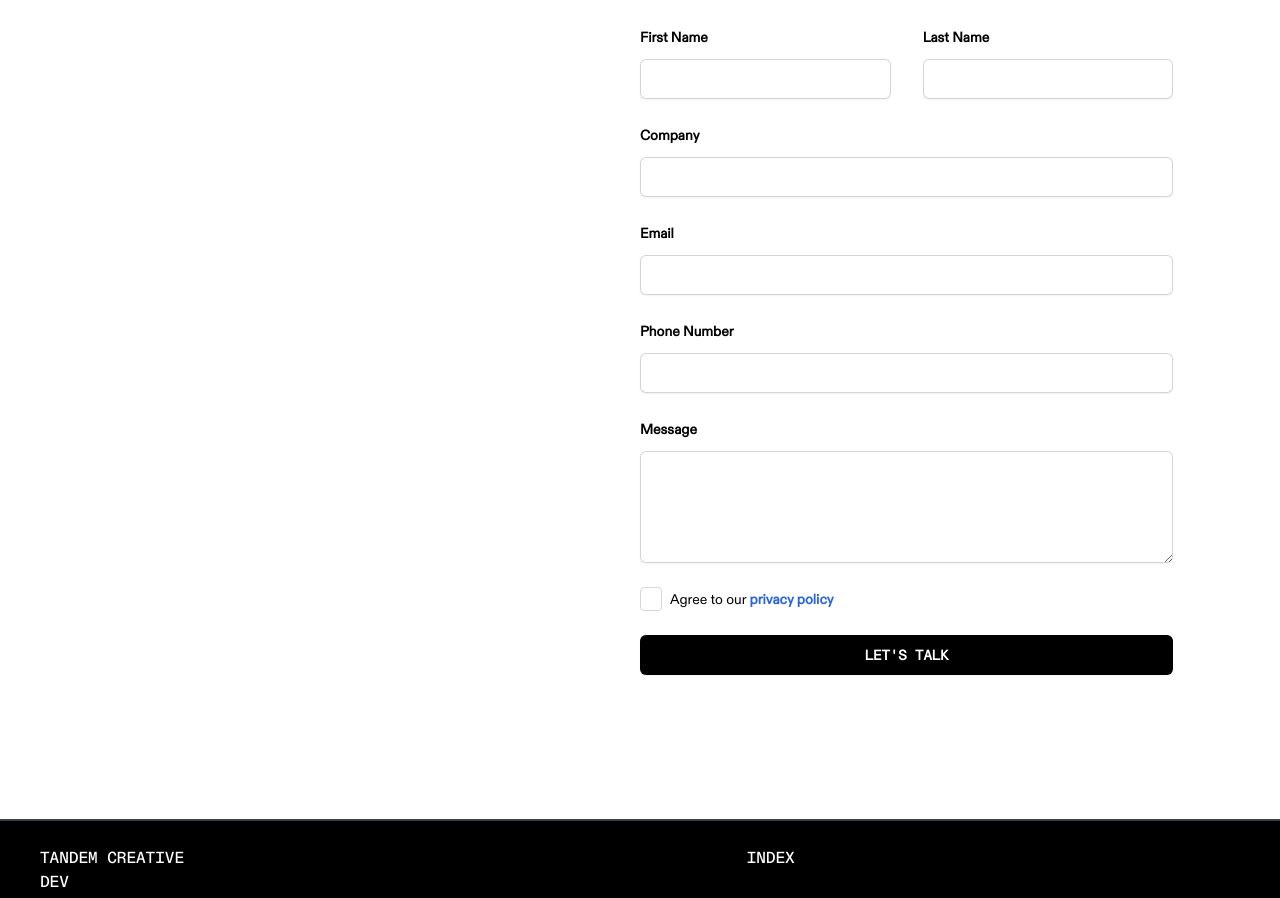
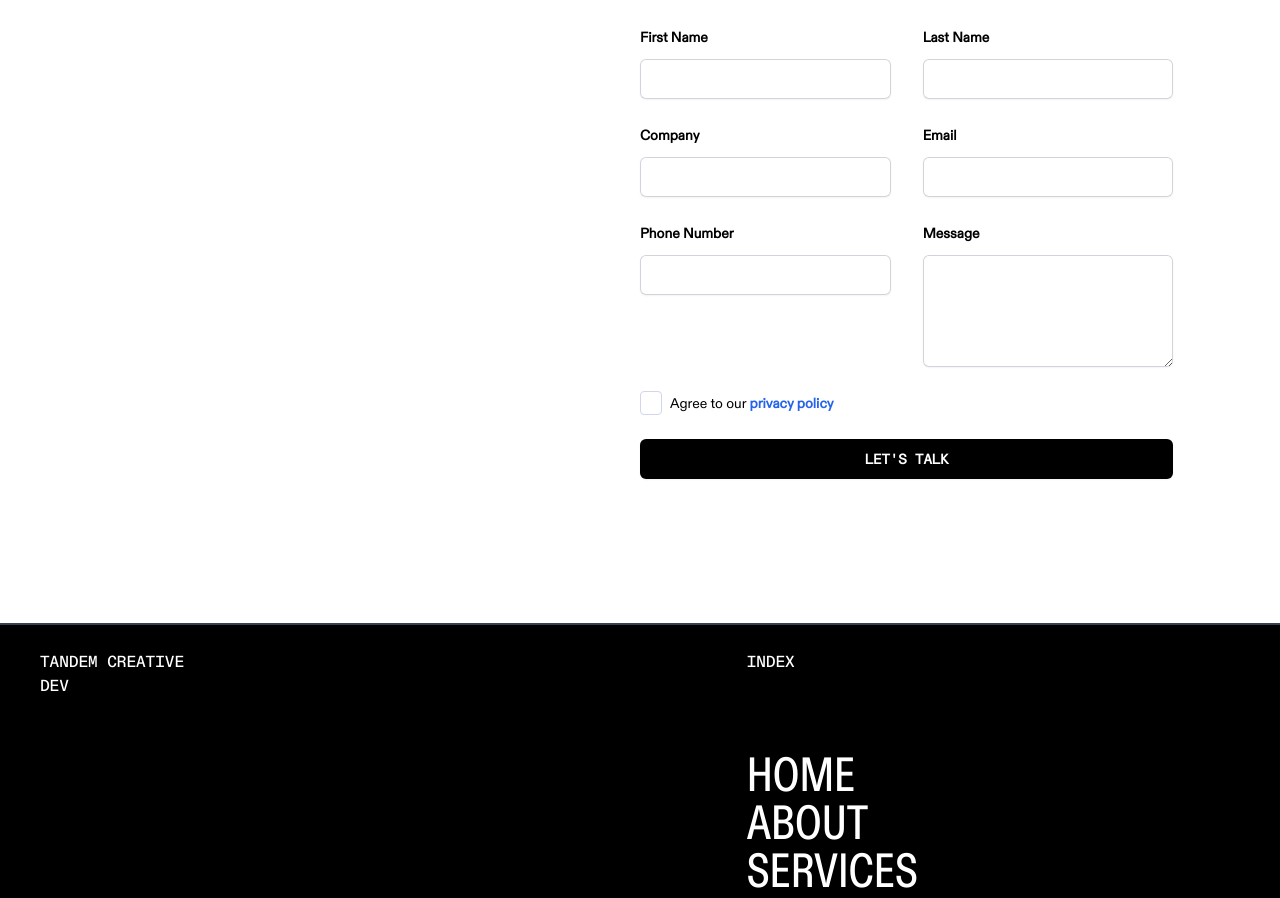
Before and after one commit to TandemCreativeDev/tandem, a Next.js app: page / in a window 1280 px wide. Shown: the part 5620-6518 px from the top of the page. Built offline with nearby package versions, Linux system fonts and the light colour scheme.

Commit message:
refactor: implement centrally stored contact element data to declutter Contact.tsx and provide more centralised controls

```diff
--- a/src/components/Contact.tsx
+++ b/src/components/Contact.tsx
@@ -6,18 +6,20 @@ import { toast } from "react-hot-toast";
 import TextInput from "./ui/TextInput";
 import Checkbox from "./ui/Checkbox";
 
+import contact_form from "@/data/contact_form.json";
+
 export default function ContactSection() {
-  const [formData, setFormData] = useState({
-    firstName: "",
-    lastName: "",
-    company: "",
-    email: "",
-    phoneNumber: "",
-    country: "",
-    message: "",
-  });
+  const contactForm = contact_form.reduce<{ [key: string]: string }>(
+    (acc, field) => {
+      acc[field.id] = "";
+      return acc;
+    },
+    {}
+  );
 
-  const handleChange = (e: { target: { name: string; value: unknown } }) => {
+  const [formData, setFormData] = useState(contactForm);
+
+  const handleChange = (e: { target: { name: string; value: string } }) => {
     const { name, value } = e.target;
     setFormData((prevData) => ({ ...prevData, [name]: value }));
   };
@@ -25,12 +27,9 @@ export default function ContactSection() {
   async function handleSubmit(e: FormEvent) {
     e.preventDefault();
     const fd = new FormData();
-    fd.append("firstName", formData.firstName);
-    fd.append("lastName", formData.lastName);
-    fd.append("company", formData.company);
-    fd.append("email", formData.email);
-    fd.append("phoneNumber", formData.phoneNumber);
-    fd.append("message", formData.message);
+    for (const key in formData) {
+      fd.append(key, formData[key]);
+    }
     const toastId = toast.loading("Sending message...");
     try {
       const response = await fetch("/api/contact", {
@@ -68,63 +67,20 @@ export default function ContactSection() {
             <span className="text-black">Send us a message</span> we&apos;d love
             to hear from you!
           </legend>
-          <TextInput
-            label={"First Name"}
-            id={"firstName"}
-            name={"firstName"}
-            type={"text"}
-            value={formData.firstName}
-            onChange={handleChange}
-            required
-          />
-          <TextInput
-            label={"Last Name"}
-            id={"lastName"}
-            name={"lastName"}
-            type={"text"}
-            value={formData.lastName}
-            onChange={handleChange}
-            required
-          />
-          <TextInput
-            label={"Company"}
-            id={"company"}
-            name={"company"}
-            type={"text"}
-            value={formData.company}
-            onChange={handleChange}
-            className="sm:col-span-2"
-          />
-          <TextInput
-            label={"Email"}
-            id={"email"}
-            name={"email"}
-            type={"email"}
-            value={formData.email}
-            onChange={handleChange}
-            className="sm:col-span-2"
-            required
-          />
-          <TextInput
-            label={"Phone Number"}
-            id={"phoneNumber"}
-            name={"phoneNumber"}
-            type={"tel"}
-            value={formData.phoneNumber}
-            onChange={handleChange}
-            className="sm:col-span-2"
-          />
-          <TextInput
-            label={"Message"}
-            id={"message"}
-            name={"message"}
-            type={"text"}
-            value={formData.message}
-            onChange={handleChange}
-            className="sm:col-span-2"
-            required
-            long
-          />
+          {contact_form.map((field) => (
+            <TextInput
+              key={field.id}
+              label={field.label}
+              id={field.id}
+              name={field.name}
+              type={field.type}
+              value={formData[field.id]}
+              onChange={handleChange}
+              required={field.required}
+              long={field.long}
+              className={field.className}
+            />
+          ))}
           <Checkbox
             id={"privacyPolicy"}
             name={"privacyPolicy"}
```
